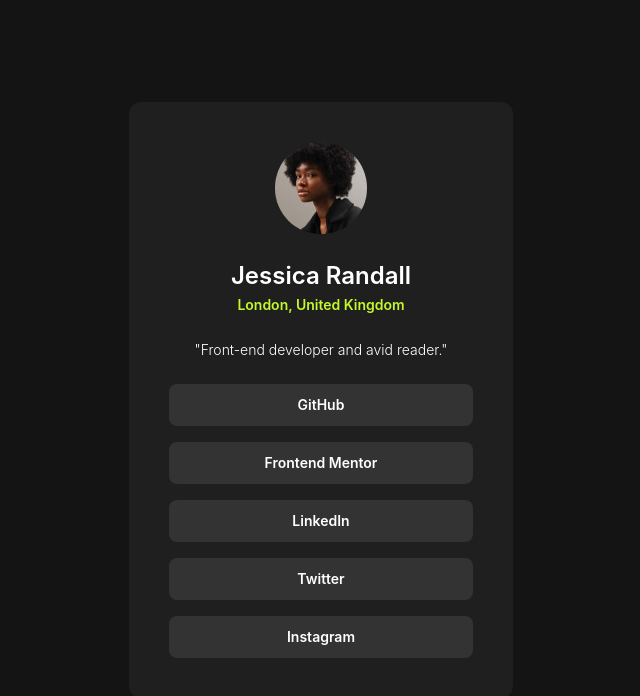
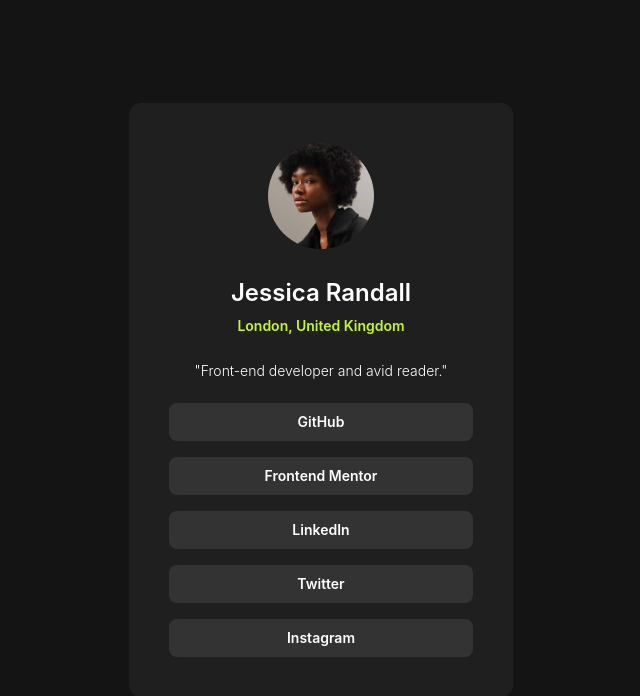
Before and after one commit to rfn16zn/social-links-profile, a plain HTML site: page index.html in a window 1280 px wide. Shown: the whole page, without its empty margins (319-959 px from the left). Drawn offline with Linux system fonts and the light colour scheme.

Commit message:
Final changes

```diff
--- a/index.html
+++ b/index.html
@@ -11,7 +11,7 @@
   <main>
     <div class="profile">
       <img class="avatar" src="assets/images/avatar-jessica.jpeg" alt="Profile Picture">
-      <div>
+      <div class="about">
         <h1 class="name">Jessica Randall</h1>
         <address class="location">London, United Kingdom</address>
       </div>
--- a/style.css
+++ b/style.css
@@ -58,12 +58,15 @@ body {
   align-items: center;
   text-align: center;
   gap: var(--space-300);
-  line-height: 1.5;
 }
 
 .avatar {
-  width: 30%;
+  width: 35%;
   border-radius: 50%;
+}
+
+.about {
+  line-height: 1.7;
 }
 
 .name {
```
